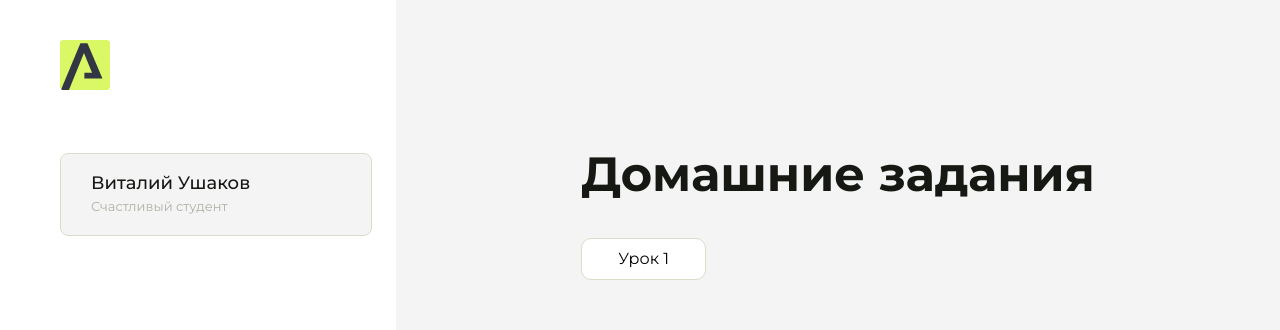
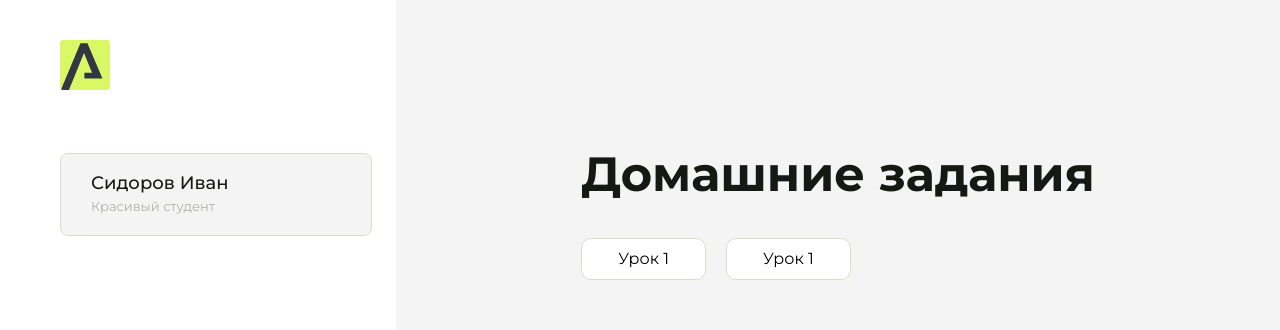
Before and after one commit to ByIvanSidorov/Homework, a plain HTML site: page index.html in a window 1280 px wide. Shown: the top 330 px of the page. Drawn offline with Linux system fonts and the light colour scheme.

Commit message:
Update index.html

```diff
--- a/index.html
+++ b/index.html
@@ -43,8 +43,8 @@
                 </svg>
             </div>
             <div class="sidebar__user">
-                <div class="sidebar__name">Виталий Ушаков</div>
-                <div class="sidebar__text">Счастливый студент</div>
+                <div class="sidebar__name">Сидоров Иван</div>
+                <div class="sidebar__text">Красивый студент</div>
             </div>
             <div class="sidebar__tabs">
                 <div class="sidebar__item">
@@ -93,7 +93,10 @@
                 <div class="content__title">Домашние задания</div>
                 <ul class="content__list">
                     <li class="content__list-item">
-                        <a href="lesson1/index.html">Урок 1</a>
+                        <a href="ArokenRU/index.html">Урок 1</a>
+                    </li>
+                      <li class="content__list-item">
+                        <a href="Beliberda/index.html">Урок 1</a>
                     </li>
                 </ul>
             </div>
```
